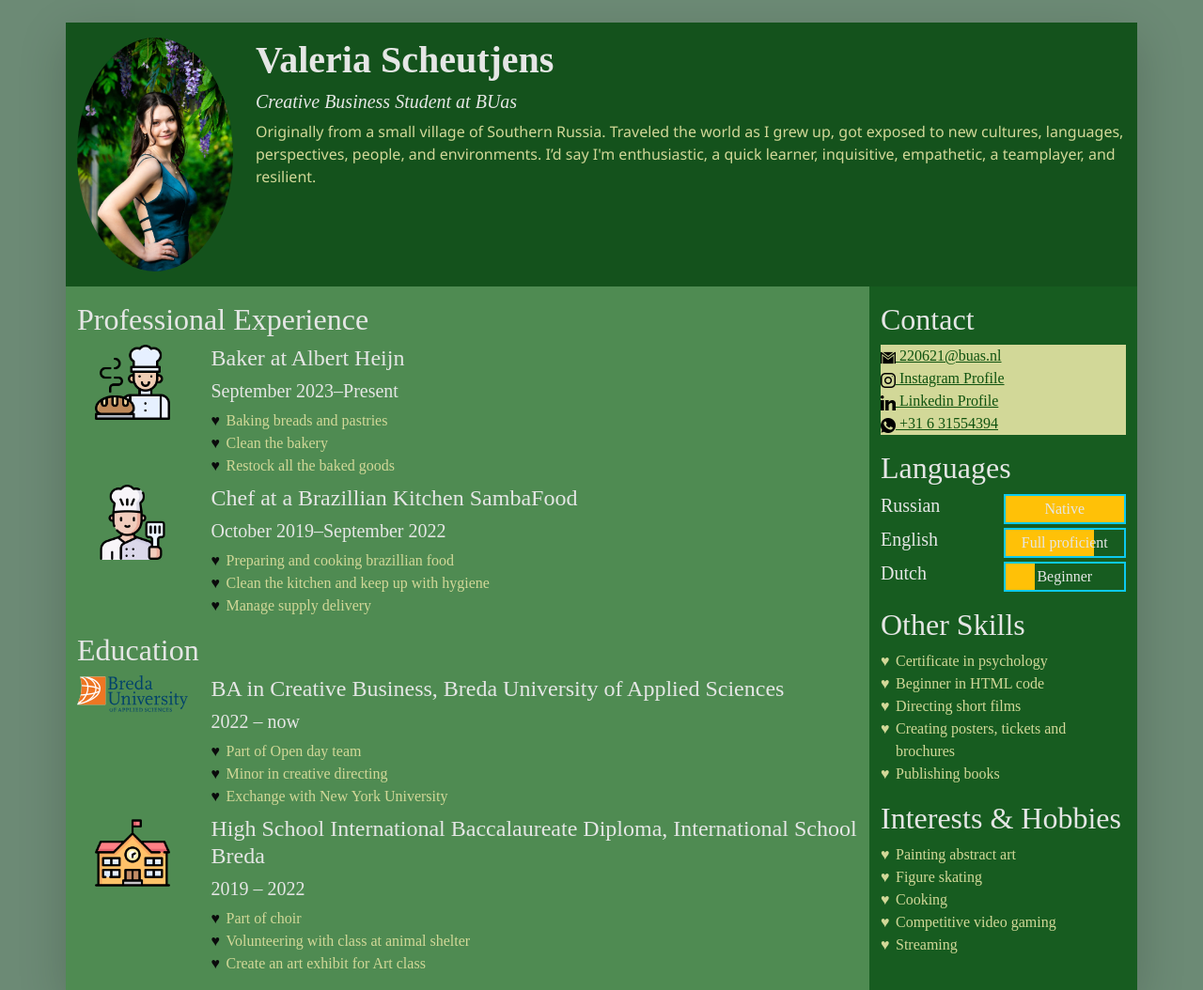
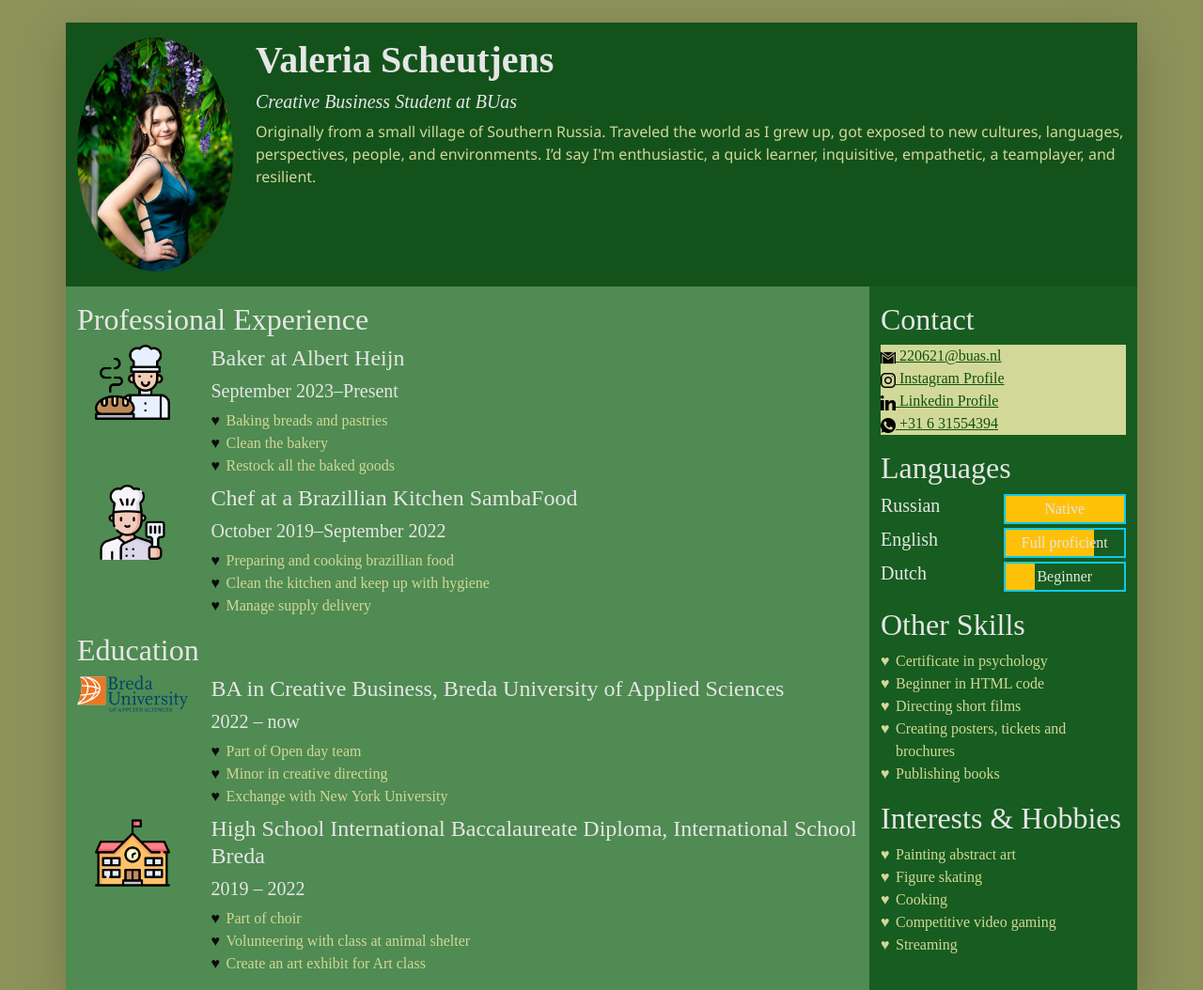
Before and after one commit to ValeriaScheutjens/Resume, a plain HTML site: page index.html in a window 1280 px wide. Shown: the top 1054 px of the page at 94% size. Drawn offline with nearby package versions, Linux system fonts and the light colour scheme.

Commit message:
background color

```diff
--- a/css/styles.css
+++ b/css/styles.css
@@ -8,7 +8,7 @@
 body {
 	font-family: serif;
 	color: #e5e6e5;
-	background-color: #6c8a75;
+	background-color: #8d915a;
 }
 
 /* Styles for custom classes in the document. (There are more, try to find them out!) */
```
